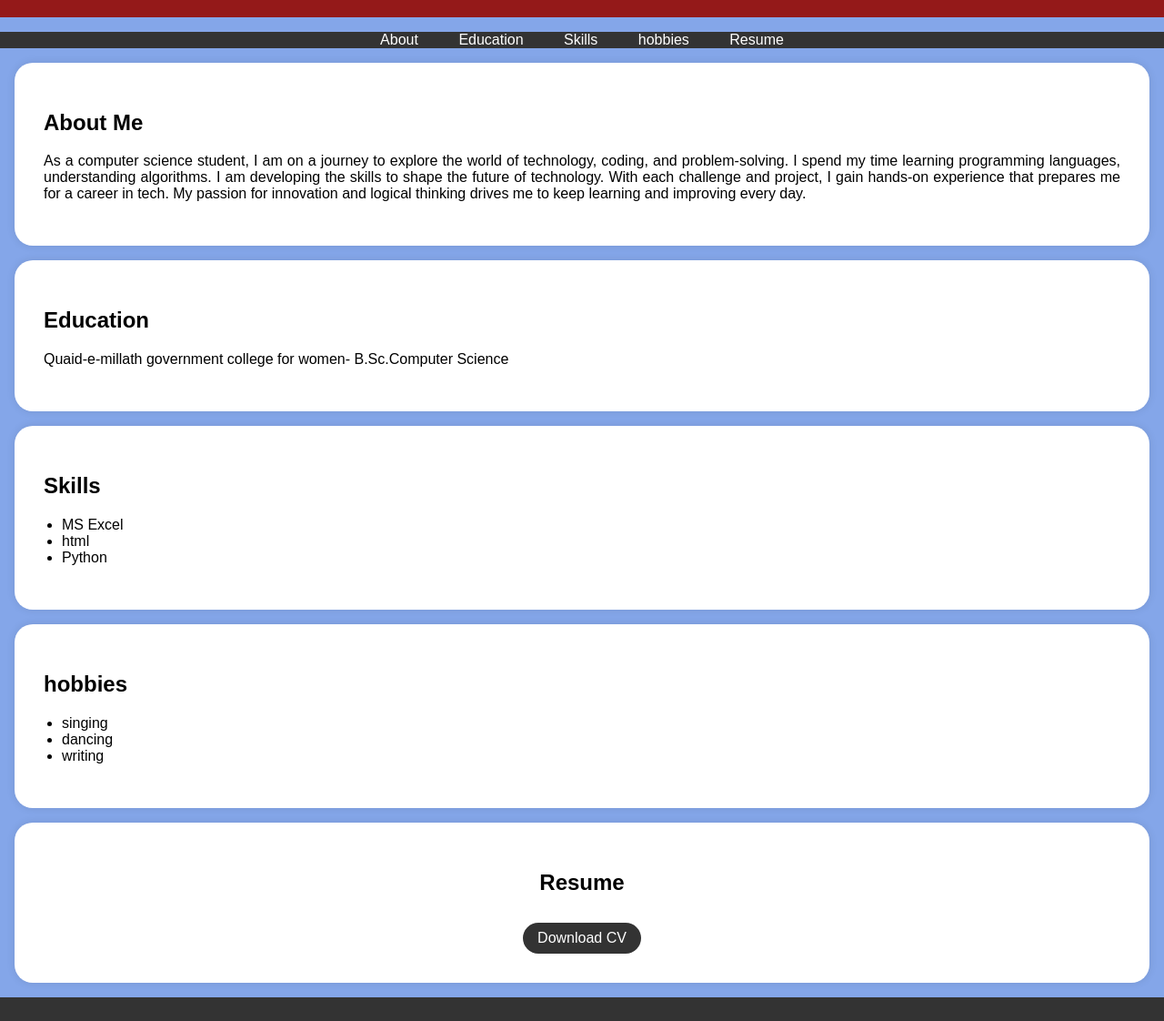
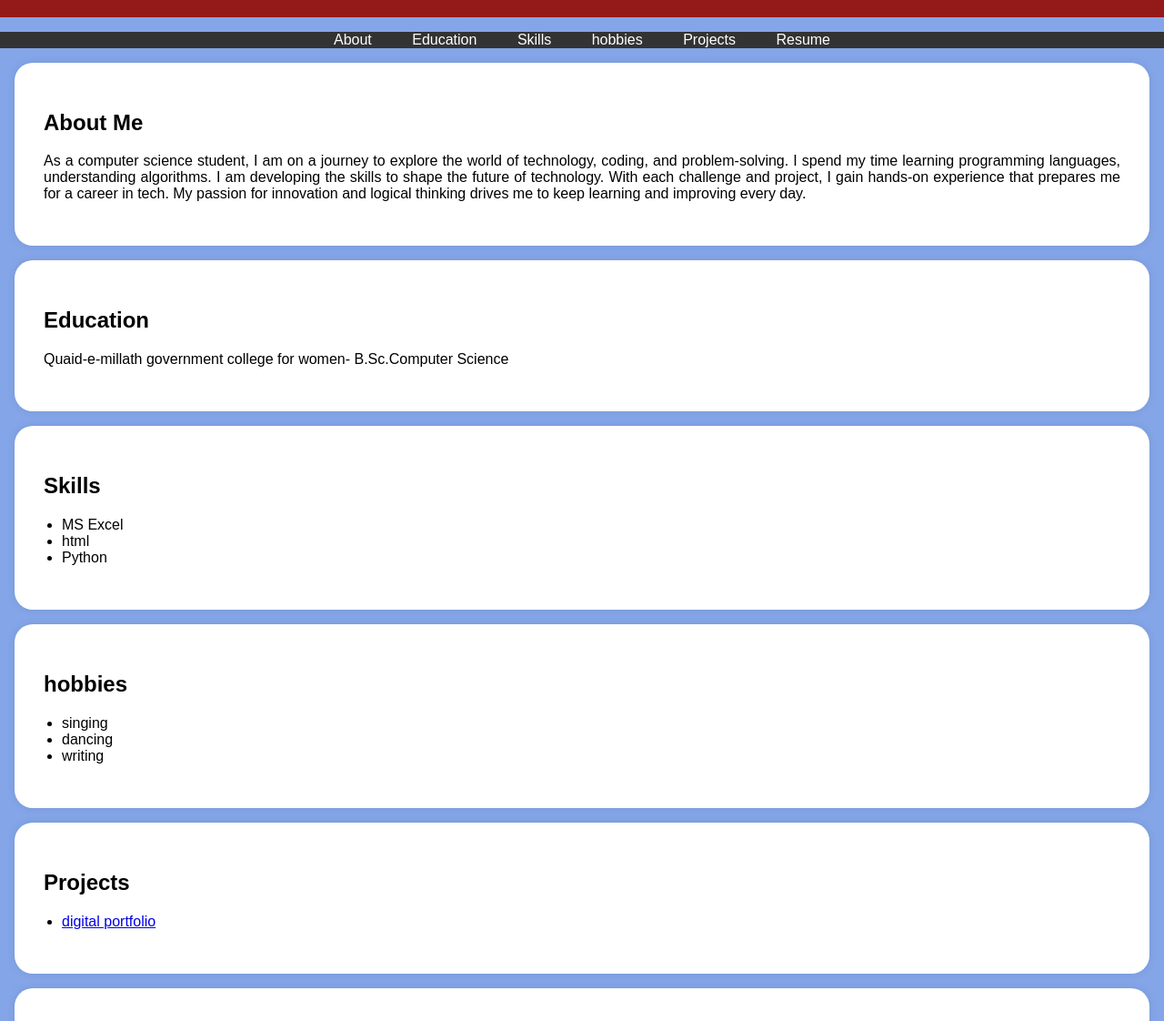
Before and after one commit to shakirabegum2006/Digital-portfolio, a plain HTML site: page index.html in a window 1280 px wide. Shown: the part 178-1300 px from the top of the page at 91% size. Drawn offline with Linux system fonts and the light colour scheme.

Commit message:
index.html

```diff
--- a/index.html
+++ b/index.html
@@ -107,6 +107,7 @@
             <li><a href="#education">Education</a></li>
             <li><a href="#skills">Skills</a></li>
             <li><a href="#hobbies">hobbies</a></li>
+            <li><a href="#projects">Projects</a></li>
             <li><a href="#resume">Resume</a></li>
 
         </ul>
@@ -153,6 +154,15 @@
             </ul>
         </div>
     </section>
+    <section id="projects">
+        <div class="section-content">
+            <h2>Projects</h2>
+            <ul>
+                <li><a href="https://shakirabegum2006.github.io/Digital-portfolio/">digital portfolio</a></li>
+                <!-- Add more project links here -->
+            </ul>
+        </div>
+    </section>
 
     <section id="resume">
 
```
